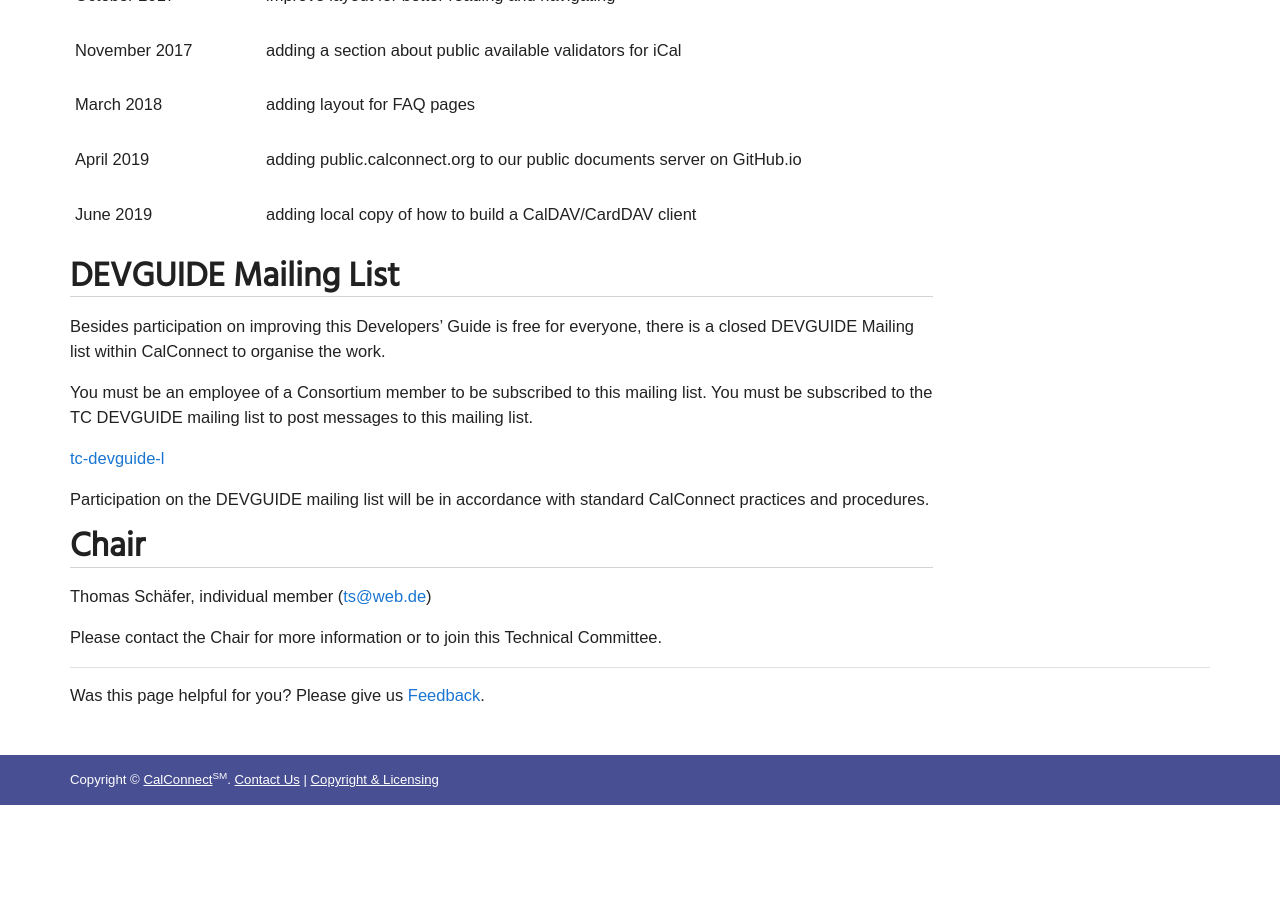
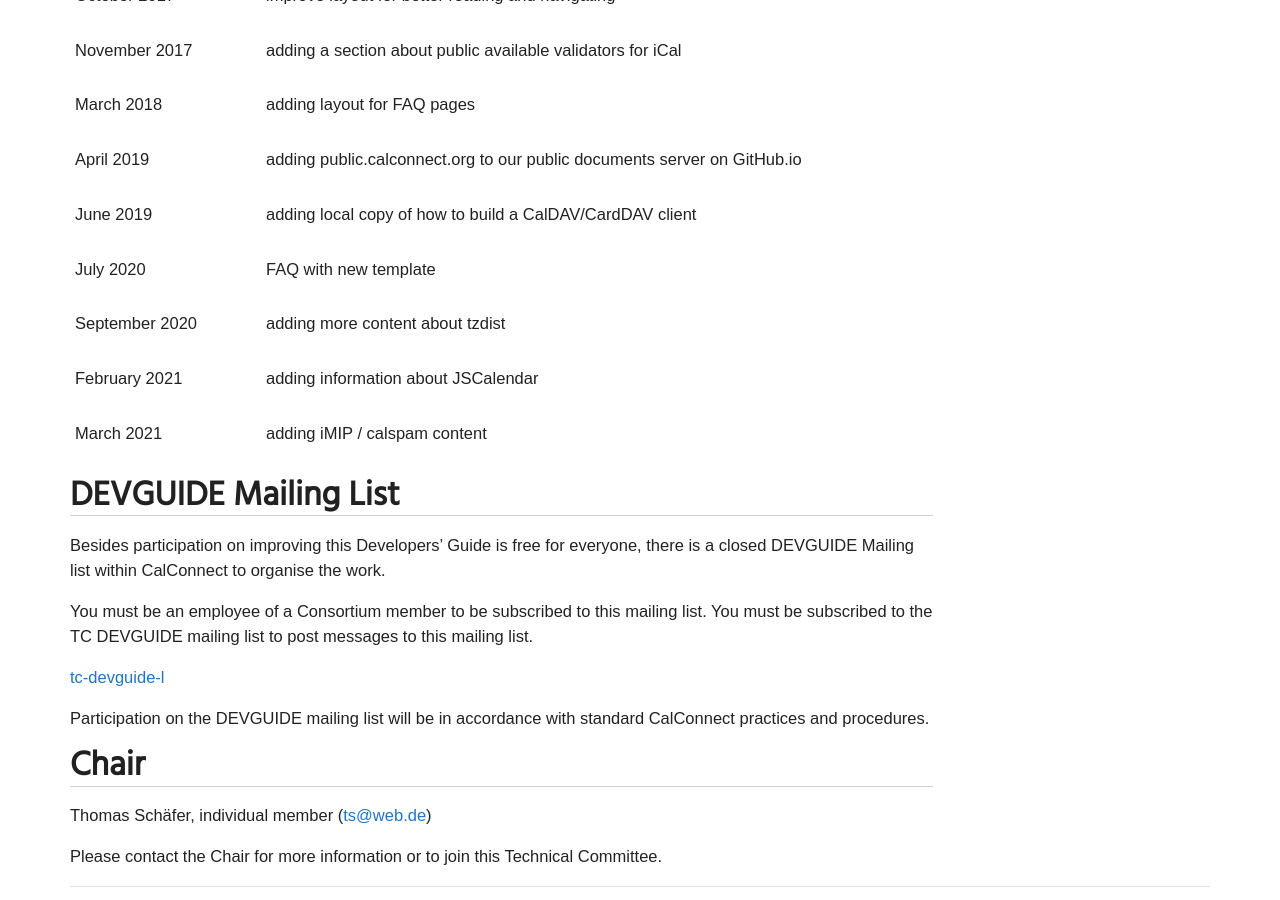
Before and after one commit to CalConnect/public, a Jekyll site: the page built from _pages/charter/charter-TC-DEVGUIDE.md, in a window 1280 px wide and 900 px high, scrolled down 2039 px. Built offline with Jekyll 4.4.1, drawn with Linux system fonts in a browser that asks for light colours; some web fonts are replaced; before the commit the page ends 2844 px from its top, so only the background shows below that.

Commit message:
Update charter-TC-DEVGUIDE.md
Adding last changes in content

```diff
--- a/_pages/charter/charter-TC-DEVGUIDE.md
+++ b/_pages/charter/charter-TC-DEVGUIDE.md
@@ -58,6 +58,10 @@ We're not developing new protocol elements or APIs, this work is just describing
 | March 2018 | adding layout for FAQ pages |
 | April 2019 | adding public.calconnect.org to our public documents server on GitHub.io |
 | June 2019 | adding local copy of how to build a CalDAV/CardDAV client |
+| July 2020 | FAQ with new template |
+| September 2020 | adding more content about tzdist |
+| February 2021 | adding information about JSCalendar |
+| March 2021 | adding iMIP / calspam content |
 
 ## DEVGUIDE Mailing List
 
```
